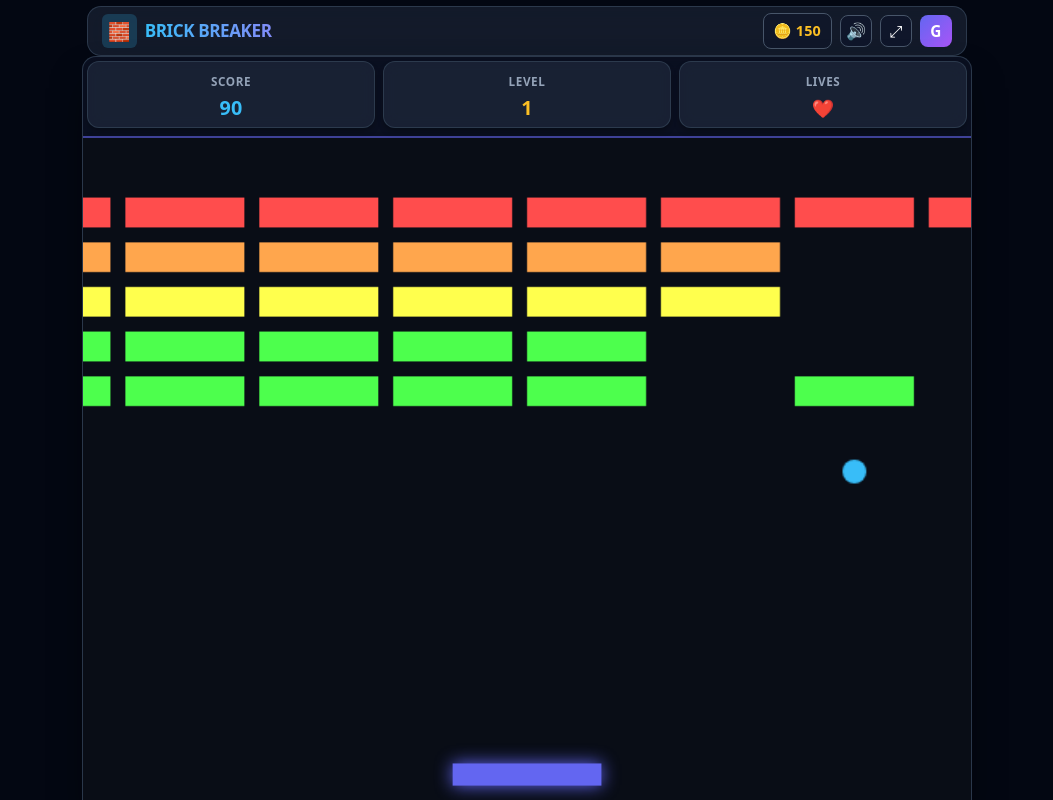
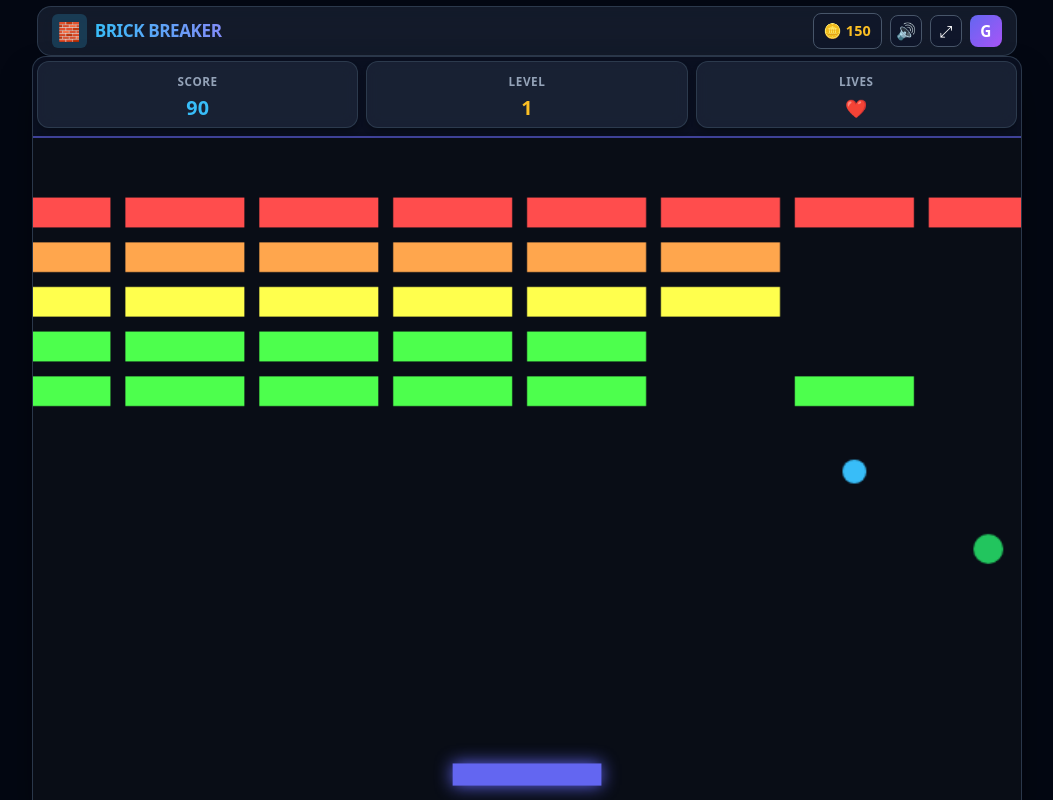
Before and after one commit to kiran28092003/brick-breaker-frontend, a React app: page / in a window 1280 px wide. Shown: the whole page, without its empty margins (113-1166 px from the left). Built offline with nearby package versions, Linux system fonts and the light colour scheme; no server answers; the HTML template or start-up script is replaced by a standard one.

Commit message:
Expand horizontal container width to 980px to eliminate side gaps and fully reveal all bricks

```diff
--- a/src/App.jsx
+++ b/src/App.jsx
@@ -176,7 +176,7 @@ const appContainerStyle = {
 
 const navBarStyle = {
   width: '100%',
-  maxWidth: '880px', // Expanded for full horizontal layout
+  maxWidth: '980px', // Increased horizontal span
   display: 'flex',
   justifyContent: 'space-between',
   alignItems: 'center',
@@ -187,7 +187,6 @@ const navBarStyle = {
   padding: '6px 14px',
   boxSizing: 'border-box'
 };
-
 const brandSectionStyle = {
   display: 'flex',
   alignItems: 'center',
@@ -256,7 +255,7 @@ const userAvatarStyle = {
 const gameWrapperStyle = {
   position: 'relative',
   width: '100%',
-  maxWidth: '880px', // Matches container width to prevent any clipping
+  maxWidth: '980px', // Matches full horizontal expansion
   display: 'flex',
   flexDirection: 'column',
   alignItems: 'center',
--- a/src/components/GameCanvas.jsx
+++ b/src/components/GameCanvas.jsx
@@ -516,7 +516,7 @@ const hudStyle = {
   display: 'flex',
   justifyContent: 'space-between',
   width: '100%',
-  maxWidth: '880px', // Expanded to match full horizontal container layout
+  maxWidth: '980px', // Matches the wider layout
   marginBottom: '8px',
   gap: '8px'
 };
```
